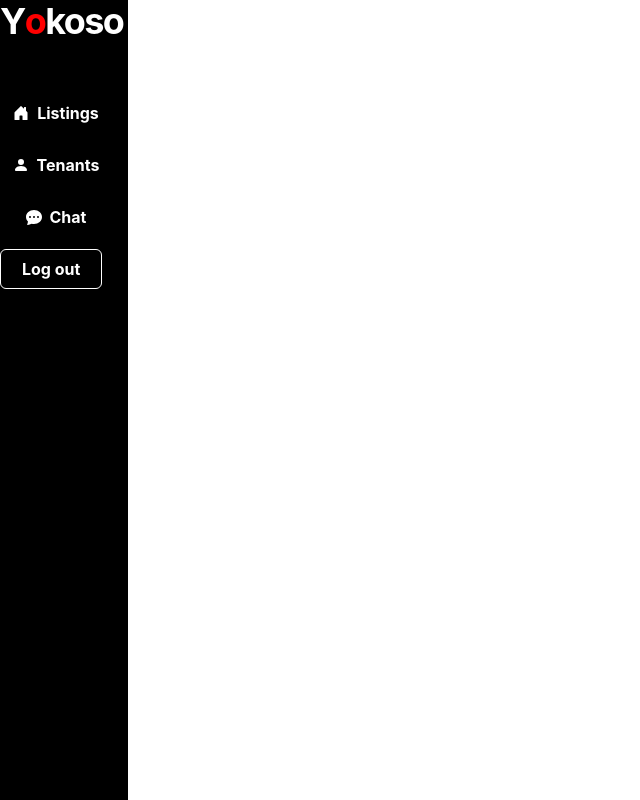
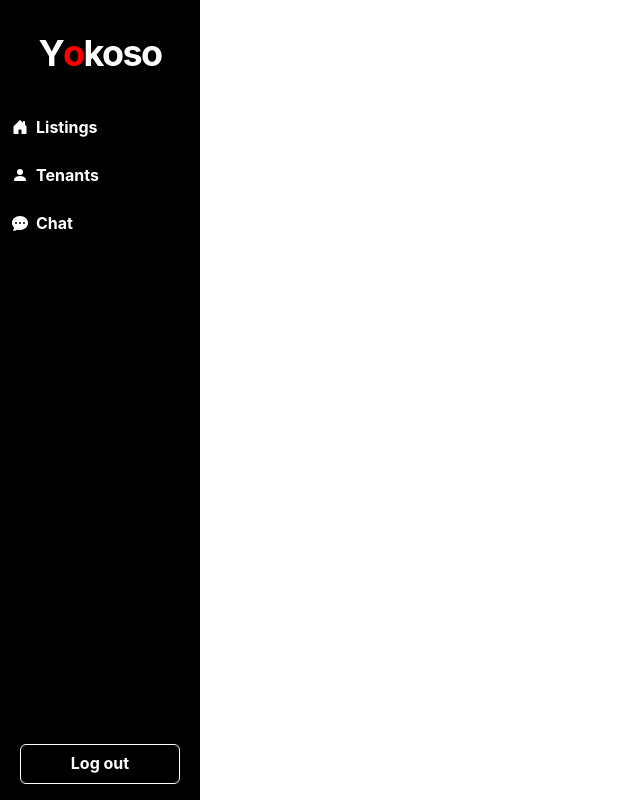
Before and after one commit to yokoso-capstone/yokoso, a Next.js app: page / in a window 1280 px wide. Shown: the whole page, without its empty margins (0-640 px from the left). Built offline with nearby package versions, Linux system fonts and the light colour scheme.

Commit message:
fixed sidebar

```diff
--- a/components/sections/Sidebar.tsx
+++ b/components/sections/Sidebar.tsx
@@ -1,25 +1,37 @@
 import React from "react";
-import { Flex, Button, Stack, Heading, Icon } from "@chakra-ui/react";
+import { chakra, Flex, Button, Stack, Heading, Icon } from "@chakra-ui/react";
 import {
   BsFillPersonFill,
   BsFillHouseDoorFill,
   BsFillChatDotsFill,
 } from "react-icons/bs";
 
+const SideButton = chakra(Button, {
+  baseStyle: {
+    paddingLeft: "8px",
+    width: "100%",
+    bg: "transparent",
+    rounded: "none",
+    fontWeight: "bold",
+    justifyContent: "start",
+    borderLeft: "4px",
+    borderLeftColor: "transparent",
+    _hover: { bg: "gray", borderLeftColor: "red" },
+  },
+});
+
 const Sidebar = () => (
   <Flex
     as="nav"
     align="left"
-    padding="0rem"
+    paddingTop="32px"
     bg="black"
     color="white"
-    width="10vw"
+    width="200px"
     height="100vh"
     direction="column"
   >
-    <Stack spacing={50}
-    // align="center"
-    >
+    <Stack align="center" paddingBottom="32px">
       <Flex>
         <Heading letterSpacing="-.1rem" color="white">
           Y
@@ -31,59 +43,37 @@ const Sidebar = () => (
           koso
         </Heading>
       </Flex>
+    </Stack>
 
-      <Stack
+    <Flex
       direction="column"
-        spacing={3}
-        width="100%"
-        justify="flex-start"
-        align="flex-start"
+      height="100%"
+      justify="space-between"
+      align="center"
     >
-        <Button
-          paddingLeft={0}
-          width="100%"
-          leftIcon={<Icon as={BsFillHouseDoorFill} />}
-          bg="transparent"
-          rounded="none"
-          fontWeight="bold"
-          _hover={{ bg: "gray" }}
-        >
+      <Stack direction="column" spacing={2} width="100%">
+        <SideButton leftIcon={<Icon as={BsFillHouseDoorFill} />}>
           Listings
-        </Button>
-        <Button
-          paddingLeft={0}
-          width="100%"
-          leftIcon={<Icon as={BsFillPersonFill} />}
-          bg="transparent"
-          rounded="none"
-          fontWeight="bold"
-          _hover={{ bg: "gray" }}
-        >
+        </SideButton>
+        <SideButton leftIcon={<Icon as={BsFillPersonFill} />}>
           Tenants
-        </Button>
-        <Button
-          paddingLeft={0}
-          width="100%"
-          leftIcon={<Icon as={BsFillChatDotsFill} />}
-          bg="transparent"
-          rounded="none"
-          fontWeight="bold"
-          _hover={{ bg: "gray", borderLeft: "10px", borderLeftColor: "red" }}
-        >
+        </SideButton>
+        <SideButton leftIcon={<Icon as={BsFillChatDotsFill} />}>
           Chat
-        </Button>
+        </SideButton>
+      </Stack>
       <Button
         bg="transparent"
         fontWeight="bold"
         _hover={{ bg: "gray" }}
         borderColor="white"
         border="1px"
-          width="8vw"
+        width="80%"
+        marginBottom="16px"
       >
         Log out
       </Button>
-      </Stack>
-    </Stack>
+    </Flex>
   </Flex>
 );
 
--- a/styling/date-picker.css
+++ b/styling/date-picker.css
@@ -7,7 +7,6 @@
 .react-datepicker__input-container {
   display: block;
 }
-
 
 .react-datepicker__navigation--next--with-time:not(.react-datepicker__navigation--next--with-today-button) {
   right: 90px;
```
Lines whose indentation alone changed are shown as unchanged.
